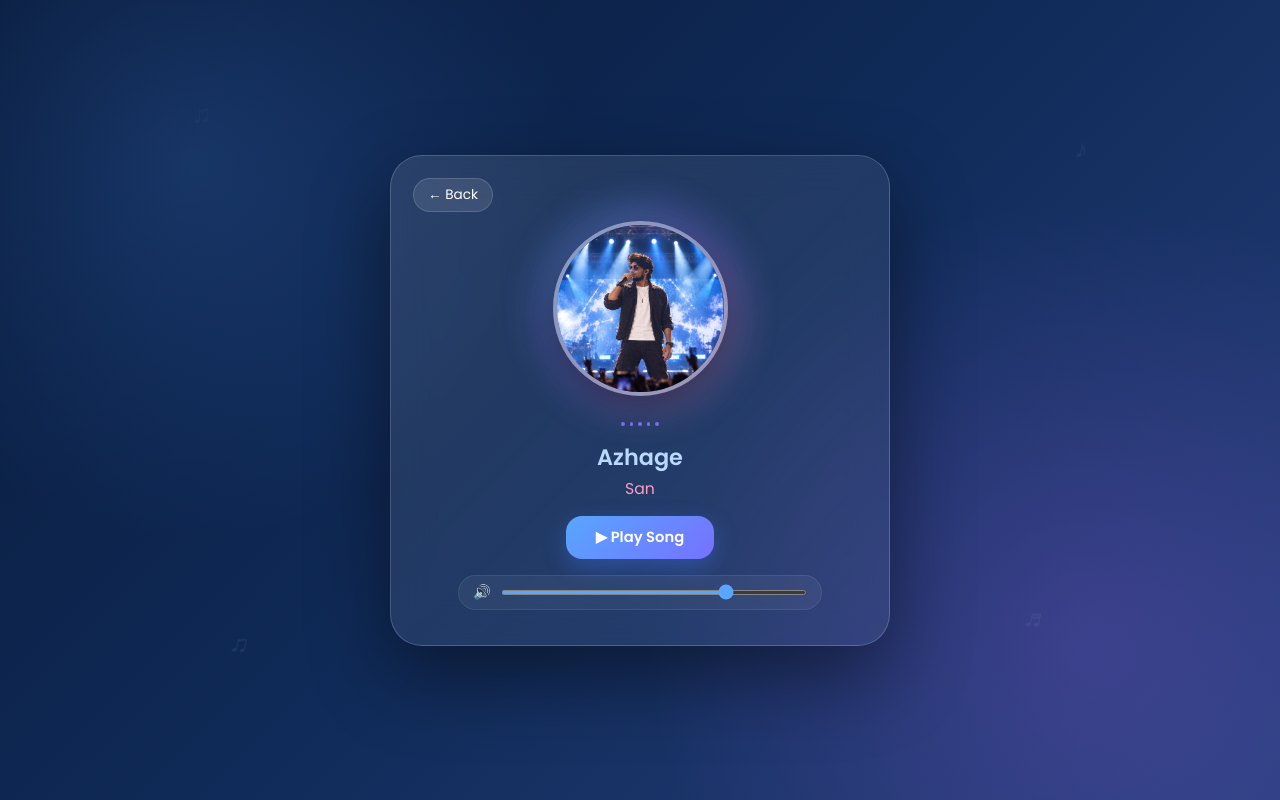
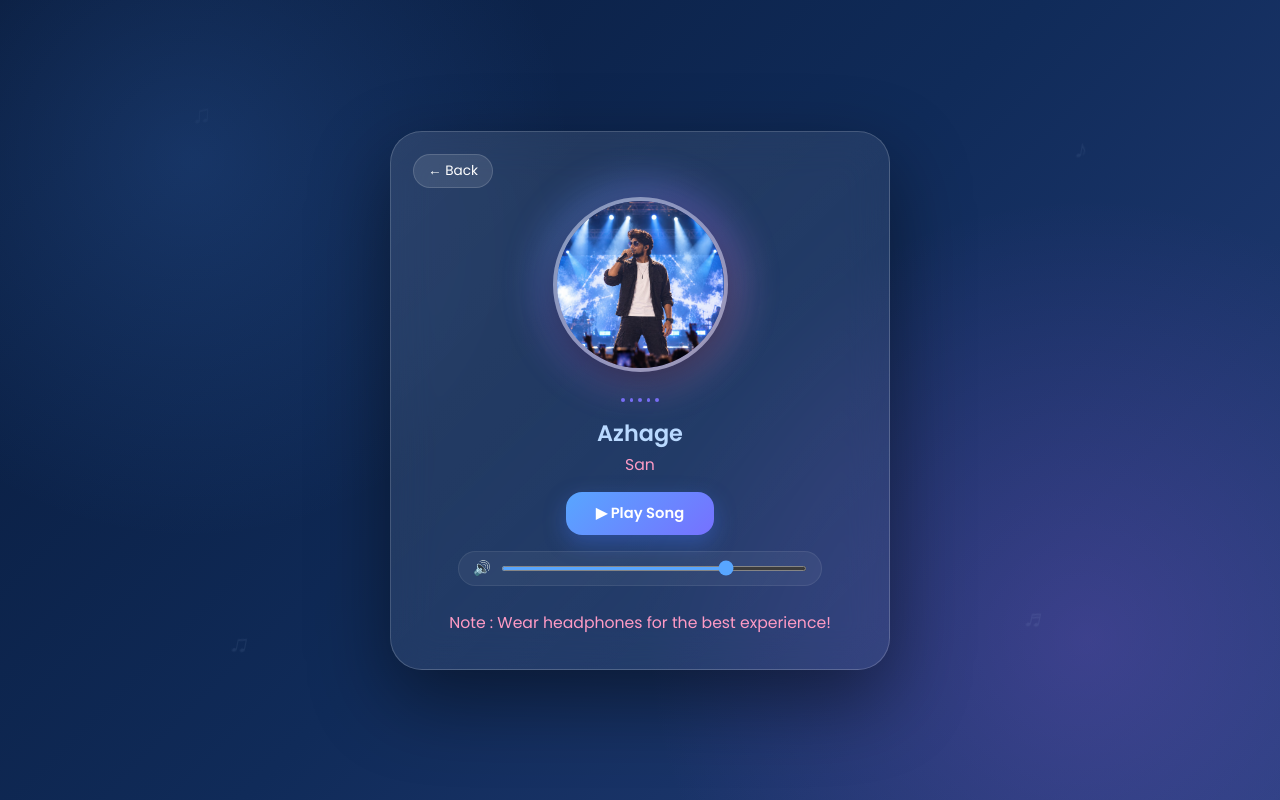
Before and after one commit to codersan18/birthday-surprise, a React (Vite) app: page /music in a window 1280 px wide. Built offline with nearby package versions, Linux system fonts and the light colour scheme.

Commit message:
Song Push

```diff
--- a/src/pages/Music.jsx
+++ b/src/pages/Music.jsx
@@ -105,6 +105,10 @@ export default function Music() {
                         onChange={handleVolumeChange}
                     />
                 </div>
+
+                <br />
+
+                 <h6 className="song-subtitle">Note : Wear headphones for the best experience!</h6>
             </div>
         </div>
     );
```
